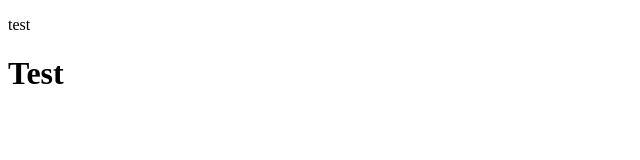
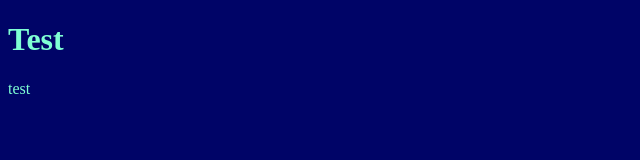
Before and after one commit to RockDevaditya/VS_TEST, a plain HTML site: page index.html in a window 1280 px wide. Shown: the whole page, without its empty margins (0-640 px from the left). Drawn offline with Linux system fonts and the light colour scheme.

Commit message:
added css

```diff
--- a/CSS/style.css
+++ b/CSS/style.css
@@ -1,3 +1,4 @@
 body{
 background-color:#000467;
+color: aquamarine;
 }
--- a/index.html
+++ b/index.html
@@ -5,9 +5,10 @@
     <meta name="viewport" content="width=device-width, initial-scale=1.0">
     <title>Test</title>
 
-    <p>test</p>
+    <link rel="stylesheet" href="CSS/style.css">
 </head>
 <body>
     <h1>Test</h1>
+    <p>test</p>
 </body>
 </html>
```
